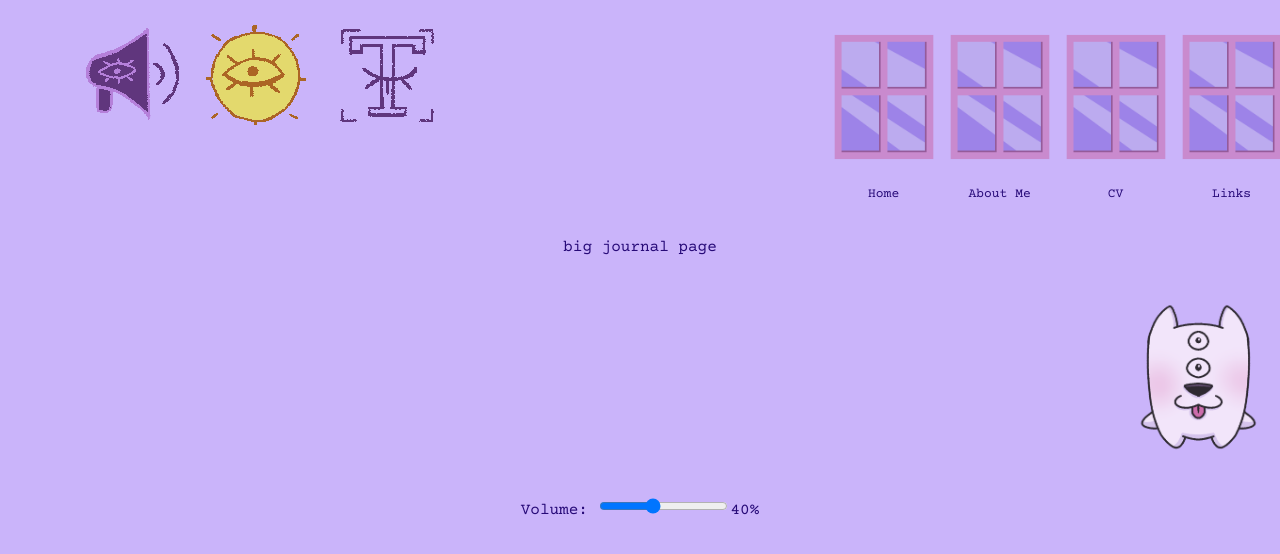
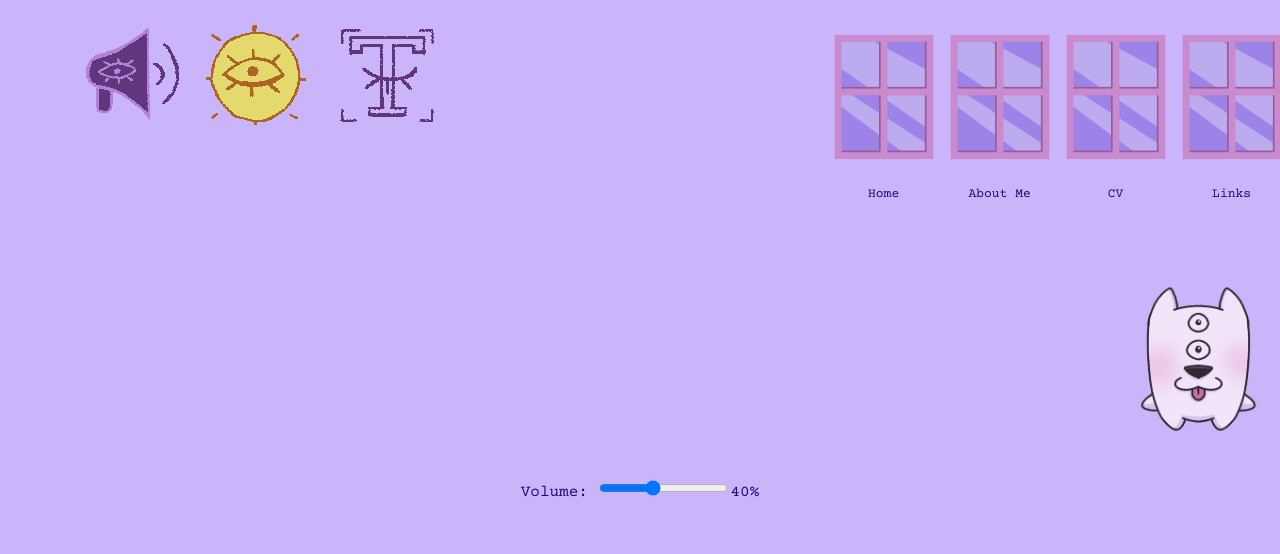
Before and after one commit to ViLinh27/vilinh27-rooms, a React (Create React App) app in the folder linh-rooms/: page /pages/journals/bigjournal in a window 1280 px wide. Shown: the top 554 px of the page. Built offline with nearby package versions, Linux system fonts and the light colour scheme.

Commit message:
make page modal component

```diff
--- a/linh-rooms/src/App.css
+++ b/linh-rooms/src/App.css
@@ -238,7 +238,6 @@ a {
 .JournalBook{
   width:33%;
   height:500px;
-  background-color: yellow;
 }
 #journalBook-img{
   width:200px;
--- a/linh-rooms/src/pages/journals/BigJournal.js
+++ b/linh-rooms/src/pages/journals/BigJournal.js
@@ -1,9 +1,14 @@
 import React from 'react';
+import { journalsData } from '../../components/data/journalData';
 
 function BigJournal(){
     return(
         <>
-            big journal page
+            <div className='App'>
+                {/* journalData.map((journal)=>(
+
+                )) */}
+            </div>
         </>
     )
 }
```
Also changed, not shown: linh-rooms/src/components/JournalPageModal.js (added, +11 -0 lines).
